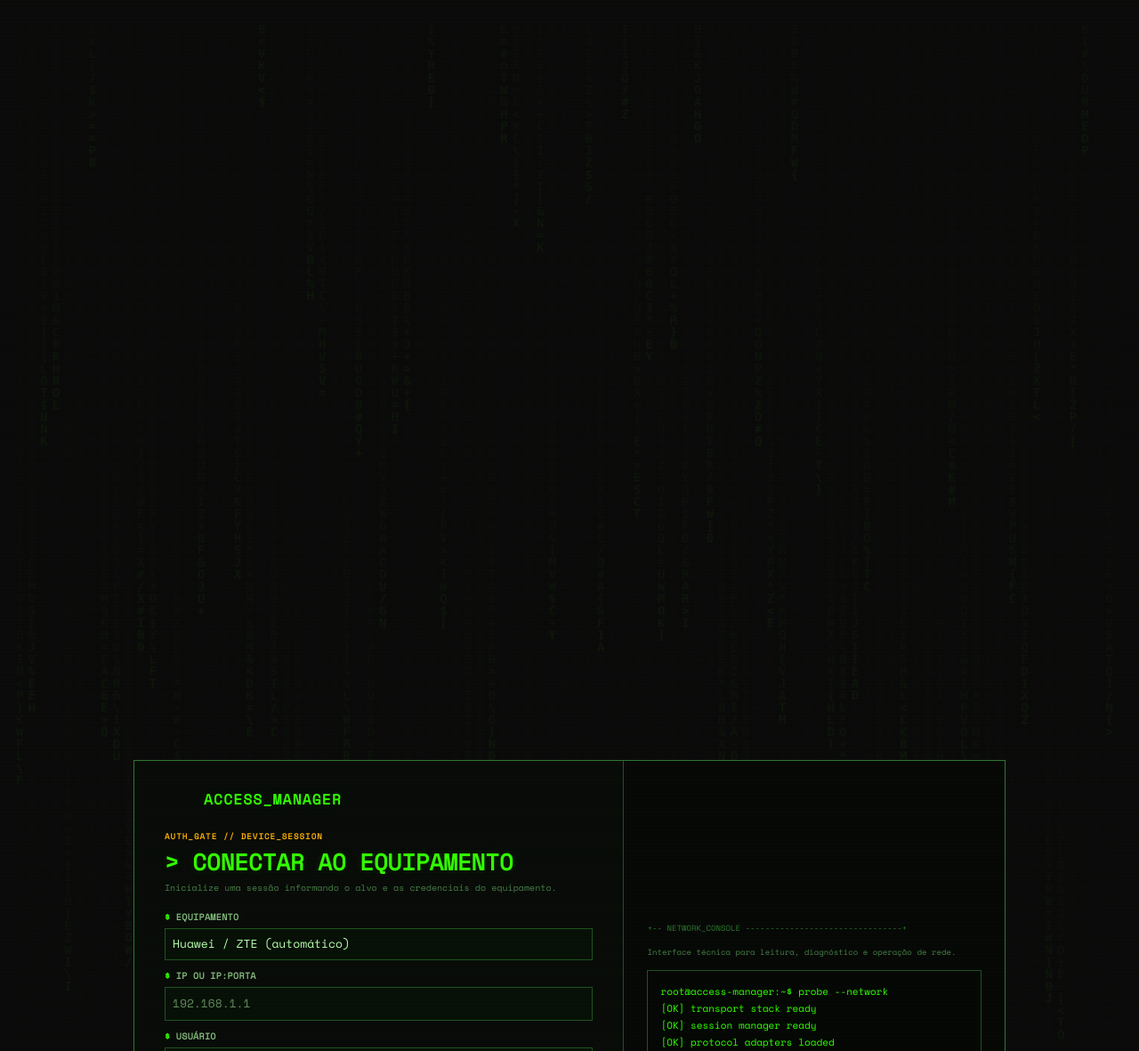
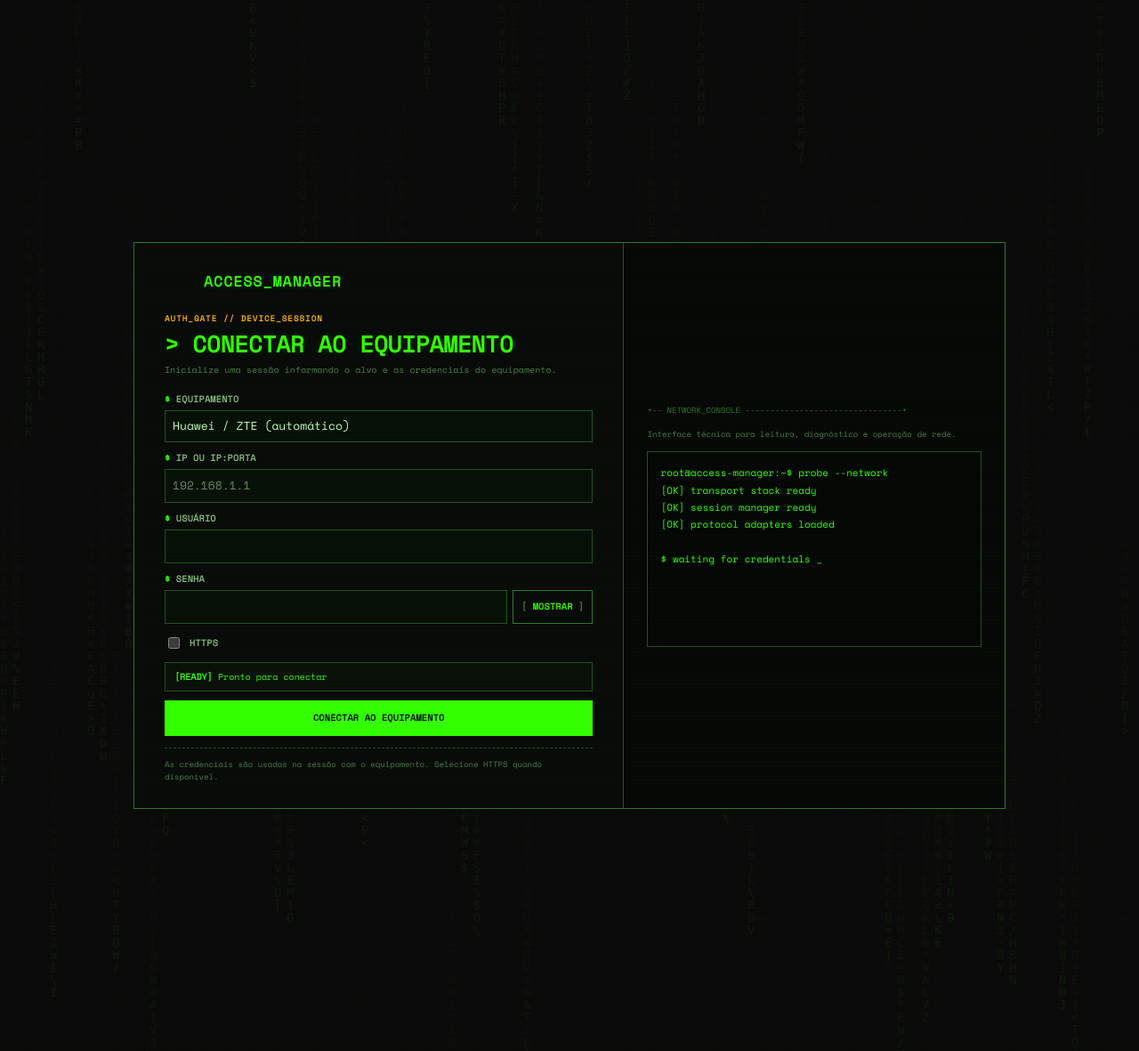
Before and after one commit to zxlawdx/acess_manager2, a Python web app: template apps/access_manager/templates/index.html in a window 1280 px wide. Shown: the whole page at 89% size. Run offline with Jinja, Linux system fonts and the light colour scheme; the template is opened without the code that fills it, so the values that code supplies are empty.

Commit message:
fix: impede canvas Matrix de criar scroll no login

```diff
--- a/apps/access_manager/static/css/regressions.css
+++ b/apps/access_manager/static/css/regressions.css
@@ -18,10 +18,10 @@
 
 .app-shell input:not([type="checkbox"]):not([type="radio"]):not([type="range"]),
 .app-shell textarea,
-.app-shell select,
+.app-shell select:not([multiple]),
 #login-page input:not([type="checkbox"]):not([type="radio"]):not([type="range"]),
 #login-page textarea,
-#login-page select{
+#login-page select:not([multiple]){
   background:var(--terminal-bg-1)!important;
   color:var(--terminal-text)!important;
   border:1px solid var(--terminal-border)!important;
@@ -266,20 +266,24 @@
   position:relative;
 }
 
+/* Keep the Matrix canvas out of document/grid flow. A later generic child
+   positioning rule used to win the cascade and turn this canvas into a
+   relative grid item with height:100%, creating an entire extra viewport and
+   the phantom scrollbar visible on the login screen. */
 #matrix-bg{
-  position:absolute;
-  inset:0;
-  width:100%;
-  height:100%;
+  position:absolute!important;
+  inset:0!important;
+  width:100%!important;
+  height:100%!important;
   pointer-events:none;
   z-index:0!important;
   opacity:.12;
   mix-blend-mode:screen;
 }
 
-#login-page > *,
-.connection-card > *,
-.app-wrapper > *{
+#login-page > :not(#matrix-bg),
+.connection-card > :not(#matrix-bg),
+.app-wrapper > :not(#matrix-bg){
   position:relative;
   z-index:1;
 }
```
